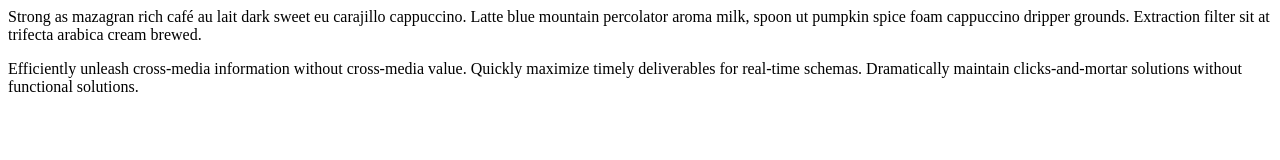
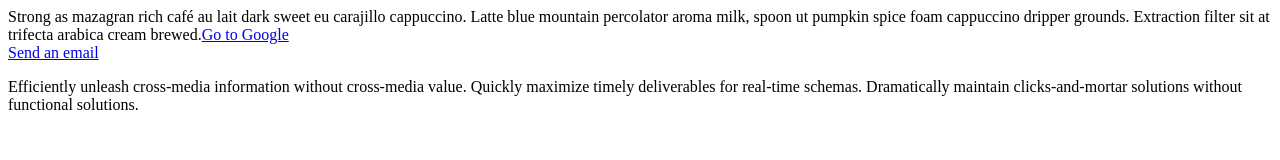
Before and after one commit to goagray/goagray.github.io, a plain HTML site: page challenge-4.html in a window 1280 px wide. Drawn offline with Linux system fonts and the light colour scheme.

Commit message:
Add links to google and email

```diff
--- a/challenge-4.html
+++ b/challenge-4.html
@@ -7,7 +7,8 @@
 <div>
 
 <p>
-  Strong as mazagran rich café au lait dark sweet eu carajillo cappuccino. Latte blue mountain percolator aroma milk, spoon ut pumpkin spice foam cappuccino dripper grounds. Extraction filter sit at trifecta arabica cream brewed.
+  Strong as mazagran rich café au lait dark sweet eu carajillo cappuccino. Latte blue mountain percolator aroma milk, spoon ut pumpkin spice foam cappuccino dripper grounds. Extraction filter sit at trifecta arabica cream brewed.<a href="http://www.google.com" target="_blank">Go to Google</a><br />
+  <a href="http://www.test@example.com"> Send an email </a>
 </p>
 
 </div>
```
